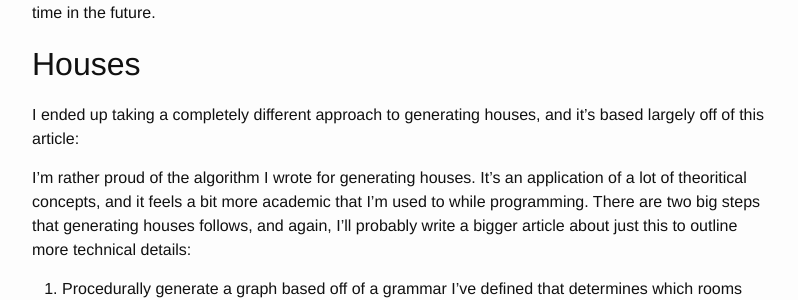
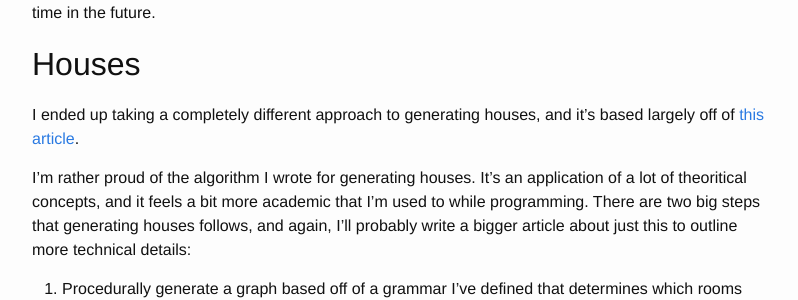
Before and after one commit to jakofranko/hero, a Jekyll site: the page built from _posts/2016-09-30-v0-2-Update.md, in a window 1280 px wide and 900 px high, scrolled down 822 px. Shown: the part 154-454 px from the top of the window, without its empty margins (238-1036 px from the left). Built offline with Jekyll 4.4.1, drawn with Linux system fonts in a browser that asks for light colours; part of the change alters nothing that is shown.

```diff
--- a/_posts/2016-09-30-v0-2-Update.md
+++ b/_posts/2016-09-30-v0-2-Update.md
@@ -26,7 +26,7 @@ I still need to implement this in the code, but I thought it was cool. I'll writ
 
 ## Houses
 
-I ended up taking a completely different approach to generating houses, and it's based largely off of this article:
+I ended up taking a completely different approach to generating houses, and it's based largely off of [this article](http://citeseerx.ist.psu.edu/viewdoc/download?doi=10.1.1.97.4544&rep=rep1&type=pdf).
 
 I'm rather proud of the algorithm I wrote for generating houses. It's an application of a lot of theoritical concepts, and it feels a bit more academic that I'm used to while programming. There are two big steps that generating houses follows, and again, I'll probably write a bigger article about just this to outline more technical details:
 
```
